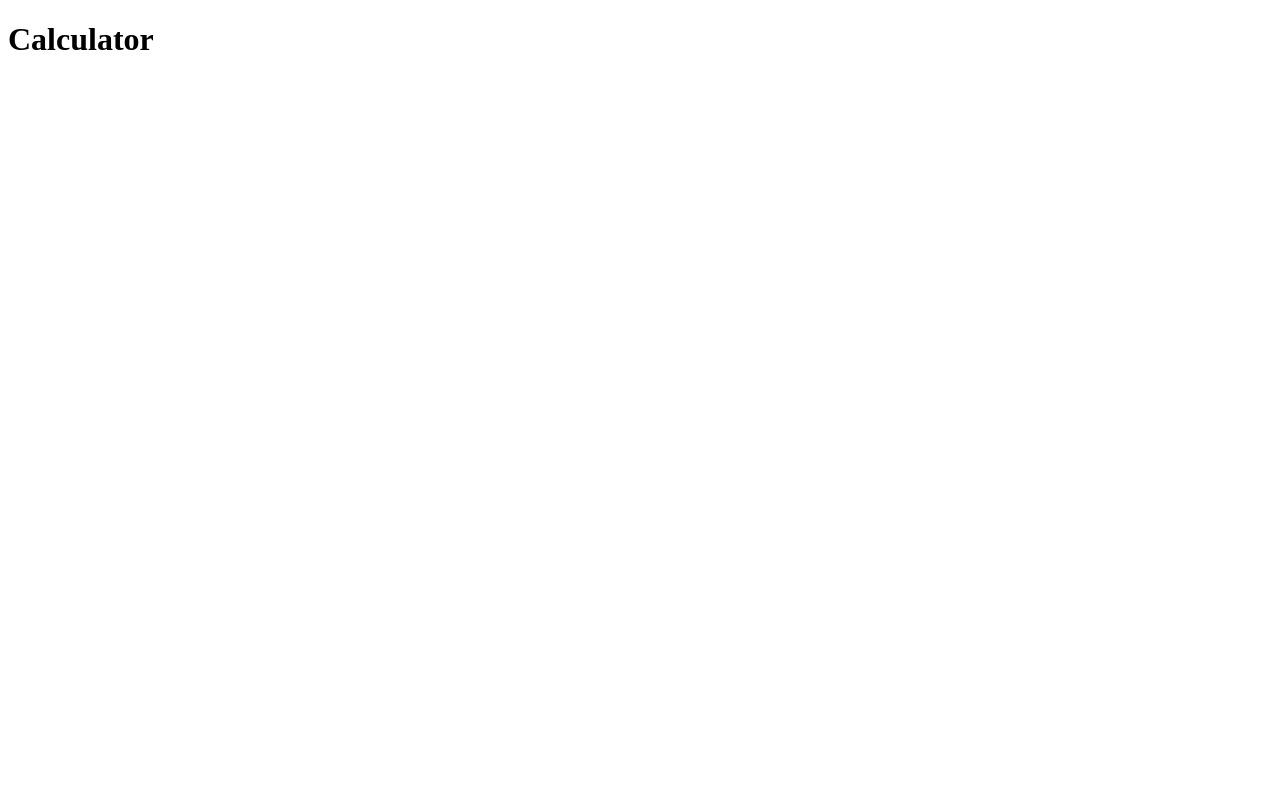
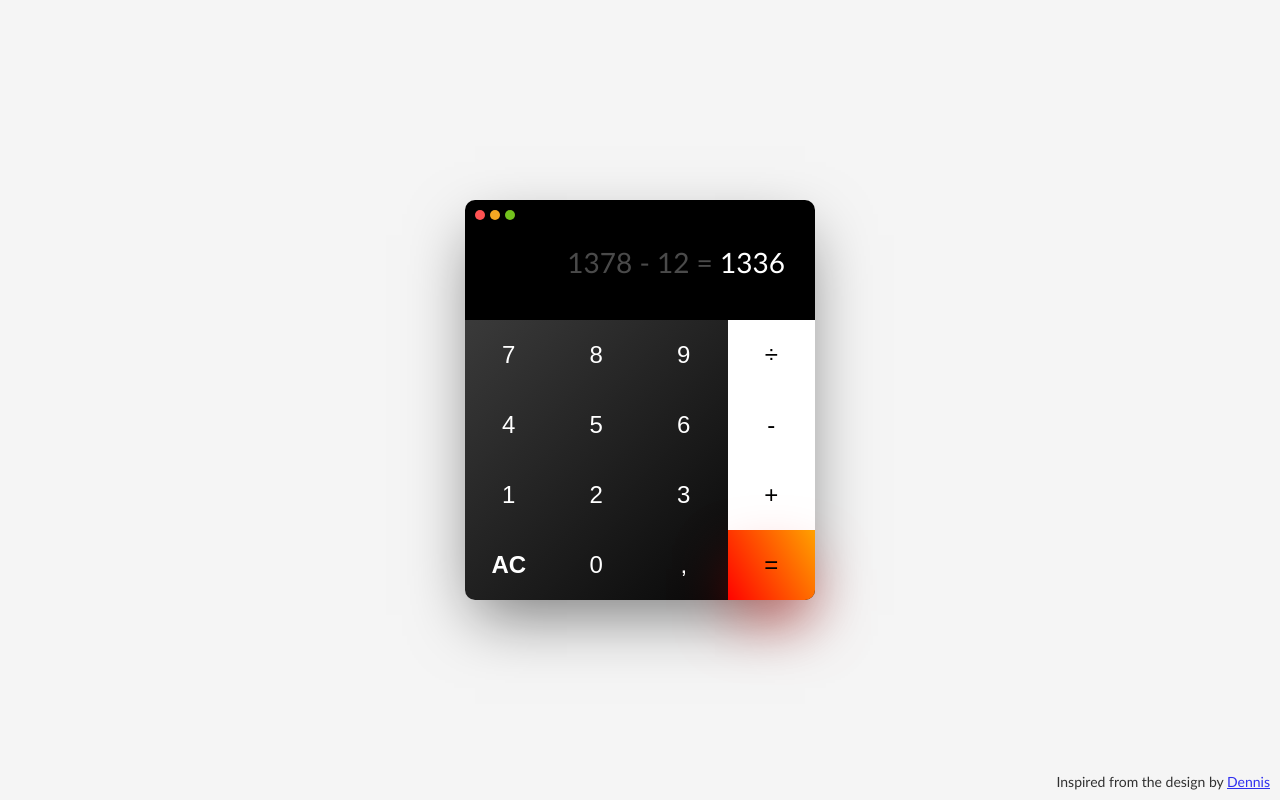
Before and after one commit to ElBarmakiZakaria/Calculator, a plain HTML site: page index.html in a window 1280 px wide. Drawn offline with Linux system fonts and the light colour scheme.

Commit message:
add button functionality

```diff
--- a/index.html
+++ b/index.html
@@ -7,7 +7,63 @@
     <link rel="stylesheet" href="style.css">
 </head>
 <body>
-    <h1>Calculator</h1>
+    <div class="calculator">
+        <div class="header">
+            <div class="window">
+                <span class="red"></span>
+                <span class="yellow"></span>
+                <span class="green"></span>
+            </div>
+            <div class="input">
+                1378 - 12 = <span>1336</span>
+            </div>
+        </div>
+        <div class="keys">
+            <div class="row">
+                <div class="number">
+                    <button class="button" onclick="addNumber(7)">7</button>
+                    <button class="button" onclick="addNumber(8)">8</button>
+                    <button class="button" onclick="addNumber(9)">9</button>
+                </div>
+                <div class="symbol">
+                    <button class="button" onclick="addSymble('/')">÷</button>
+                </div>
+            </div>
+            <div class="row">
+                <div class="number">
+                    <button class="button" onclick="addNumber(4)">4</button>
+                    <button class="button" onclick="addNumber(5)">5</button>
+                    <button class="button" onclick="addNumber(6)">6</button>
+                </div>
+                <div class="symbol">
+                    <button class="button" onclick="addSymble('-')">-</button>
+                </div>
+            </div>
+            <div class="row">
+                <div class="number">
+                    <button class="button" onclick="addNumber(1)">1</button>
+                    <button class="button" onclick="addNumber(2)">2</button>
+                    <button class="button" onclick="addNumber(3)">3</button>
+                </div>
+                <div class="symbol">
+                    <button class="button" onclick="addSymble('+')">+</button>
+                </div>
+            </div>
+            <div class="row">
+                <div class="number">
+                    <button class="dull button">AC</button>
+                    <button class="button">0</button>
+                    <button class="button">,</button>
+                </div>
+                <div class="symbol action">
+                    <button class="button" onclick="equal()">=</button>
+                </div>
+            </div>
+        </div>
+    </div>
+    <p class="credit">
+    Inspired from the design by <a href="https://dribbble.com/shots/3998247-Calculator" target="_blank">Dennis</a>
+    </p>
 
 
 
--- a/script.js
+++ b/script.js
@@ -1,6 +1,22 @@
-let operations = [3, "+", 4, "*", 2, "-", 1, "+", 5];
-const count = (operations.length-1)/2
-console.log(operations)
+let operations = [];
+let count = operations.length;
+
+function addNumber(nummber){
+    operations[count] = parseFloat(nummber);
+    count++;
+    console.log("numbers" ,operations)
+    console.log("count: ", count)
+
+}
+
+
+function addSymble(symble){
+    operations[count] = symble;
+    count++;
+    console.log("numbers" ,operations)
+    console.log("count: ", count)
+}
+
 
 const add = function(firstNum, sencondNum){
     return firstNum + sencondNum;
@@ -49,15 +65,18 @@ function Calculate(){
 
     operations[0] = result;
     operations.splice(1,2)
+    count = operations.length
 
 
-    console.log("printing the log: ", operations)
 }
 
 
 
+function equal(){
+    for(let i = 0; i<count; i++){
+        console.log(i)
+        Calculate()
+    }
 
-for(let i = 0; i<count; i++){
-    console.log(i)
-    Calculate()
+    console.log(operations)
 }
--- a/style.css
+++ b/style.css
@@ -0,0 +1,140 @@
+html,
+body {
+   width: 100%;
+   height: 100%;
+   margin: 0;
+   padding: 0;
+   font-family: "Trebuchet MS", Helvetica, sans-serif;
+   font-size: 28px;
+}
+body {
+   display: flex;
+   justify-content: center;
+   align-items: center;
+   background-color: #f5f5f5;
+}
+
+
+
+.calculator {
+   width: 350px;
+   height: 400px;
+   border-radius: 10px;
+   box-shadow: 0 25px 60px -10px rgba(0,0,0,0.5);
+   .header {
+      background-color: #000;
+      height: 120px;
+      border-radius: 10px 10px 0 0;
+
+      .window {
+         height: 15px;
+         display: flex;
+         justify-content: flex-start;
+         padding: 10px;
+         span {
+            width: 10px;
+            height: 10px;
+            border-radius: 50%;
+            margin-right: 5px;
+            cursor:pointer;
+            &.red {
+               background-color: #ff5252;
+            }
+            &.yellow {
+               background-color: #f5a623;
+            }
+            &.green {
+               background-color: #73c21d;
+            }
+         }
+      }
+      .input {
+         color: #4a4a4a;
+         text-align: right;
+         padding: 10px 30px;
+         span {
+            color: #ffffff;
+         }
+      }
+   }
+   .keys {
+      background: linear-gradient(135deg, #3a3a3a, #000000);
+      height: 280px;
+      border-radius: 0 0 10px 10px;
+
+      .row {
+         height: 70px;
+         display: flex;
+         flex-direction: row;
+         .number {
+            width: 75%;
+            display: flex;
+
+            .button {
+               font-size: 24px;
+               color: #ffffff;
+               border: none;
+               background: none;
+               width: calc(100%/3);
+               height: 70px;
+               text-align: center;
+               display: flex;
+               justify-content: center;
+               align-items: center;
+               user-select: none;
+               cursor:pointer;
+
+               &:active {
+                  font-size: 20px;
+                  background-color: rgba(0, 0, 0, 0.2);
+               }
+            }
+         }
+         .symbol {
+            width: 25%;
+            background-color: #ffffff;
+            font-size: 34px;
+            .button {
+               font-size: 24px;
+               width: 100%;
+               height: 70px;
+               border: none;
+               background: none;
+               text-align: center;
+               display: flex;
+               justify-content: center;
+               align-items: center;
+               user-select: none;
+               cursor:pointer;
+
+               &:active {
+                  font-size: 20px;
+                  background-color: rgba(0, 0, 0, 0.2);
+               }
+            }
+            &.action {
+               background: linear-gradient(60deg, #ff0300, #ffa100);
+               border-radius: 0 0 10px 0;
+               color: #ffffff;
+               box-shadow: 0 25px 60px -10px rgba(255, 10, 0, 0.5);
+            }
+         }
+      }
+   }
+}
+
+
+.dull {
+   font-size: 14px;
+   font-weight: bold;
+   color: #4a4a4a;
+}
+
+p.credit {
+   font-size: 14px;
+   position: absolute;
+   bottom: 10px;
+   right: 10px;
+   margin:0;
+   opacity:0.8;
+}
```
